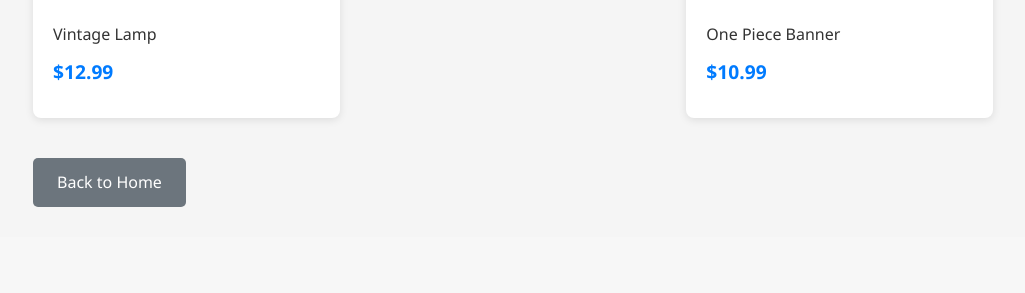
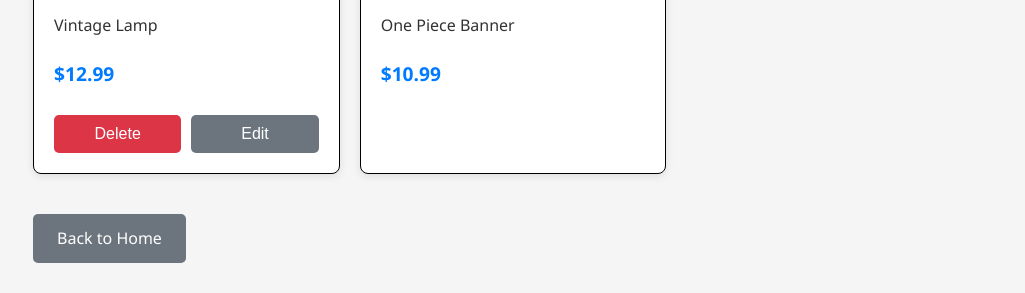
Before and after one commit to gzxfy/thrifting-app, a Flask app: page /items in a window 1280 px wide. Shown: the part 1153-1446 px from the top of the page, without its empty margins (127-1152 px from the left). Before the commit the page ends 1360 px from the top, so only its background shows below. Run offline with Flask 3, Linux system fonts and the light colour scheme; a user stored in the database is signed in; data comes from the database, SQL or seed files in the repository; both versions use the stored data as it was after the commit.

Commit message:
Refactor item display to hide edit and delete options for non-authors; update styles for item cards

```diff
--- a/static/style.css
+++ b/static/style.css
@@ -209,6 +209,15 @@ p.price {
     padding: 20px;
     box-shadow: 0 2px 8px rgba(0, 0, 0, 0.1);
     transition: box-shadow 0.3s;
+    overflow: hidden;
+    display: flex;
+    flex-direction: column;
+    border: 1px solid black;
+}
+
+.item-card p {
+    margin: 10px 0;
+    word-wrap: break-word;
 }
 
 .item-card:hover {
@@ -216,26 +225,32 @@ p.price {
 }
 
 .item-image {
-    width: 100%;
-    height: auto;
+    width: calc(100% + 40px);
+    margin-left: -20px;
+    margin-right: -20px;
+    margin-top: -20px;
+    margin-bottom: 10px;
     max-height: 250px;
     object-fit: cover;
-    border-radius: 5px;
-    margin: 15px 0;
+    border-radius: 0;
 }
 
-.button-group {
+.item-card .button-group {
     display: flex;
     gap: 10px;
     margin-top: 15px;
 }
 
-.button-group form {
+.item-card .button-group form {
     flex: 1;
+    margin: 0;
 }
 
-.button-group button {
+.item-card .button-group button {
     width: 100%;
+    display: block;
+    margin: 0;
+    padding: 10px 16px;
 }
 
 /* Responsive */
@@ -253,7 +268,7 @@ p.price {
         gap: 10px;
     }
 
-    .button-group {
+    .item-card .button-group {
         flex-direction: column;
     }
 }
--- a/templates/items.html
+++ b/templates/items.html
@@ -35,16 +35,14 @@
     <div class="items-grid">
         {% for item in items %}
         <div class="item-card">
-
             {% if item[3] %}
                 <img src="{{ item[3] }}" alt="{{ item[1] }}" class="item-image">
             {% endif %}
             <p> {{ item[1] }}</p>
             {#<p class="description"> {{ item[2] }}</p>  this will be be added inside#}
             <p class="price">${{ item[4] }}</p>
-        </div>
 
-        {% if current_email == item[5] %}
+            {% if current_email == item[5] %}
             <div class="button-group">
                 <form method="POST" action="/delete/{{ item[0] }}" onsubmit="return confirm('Are you sure you want to delete this item?');" style="display: inline;">
                     <button type="submit" class="btn btn-danger">Delete</button>
@@ -54,7 +52,8 @@
                     <button type="submit" class="btn btn-secondary">Edit</button>
                 </form>
             </div>
-        {% endif %}
+            {% endif %}
+        </div>
         {% endfor %}
     </div>
 {% else %}
```
Also changed, not shown: thrifting.db.
